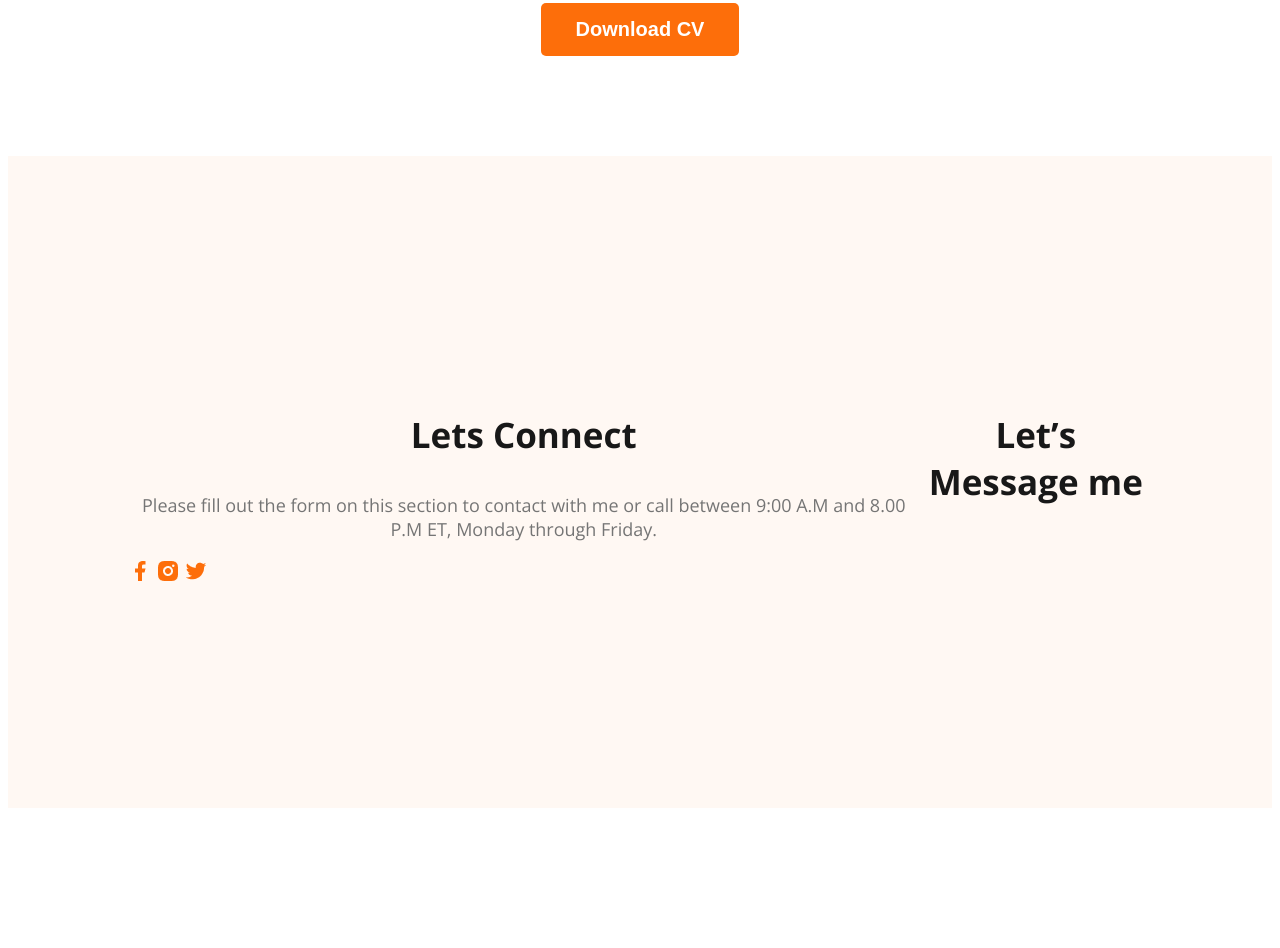
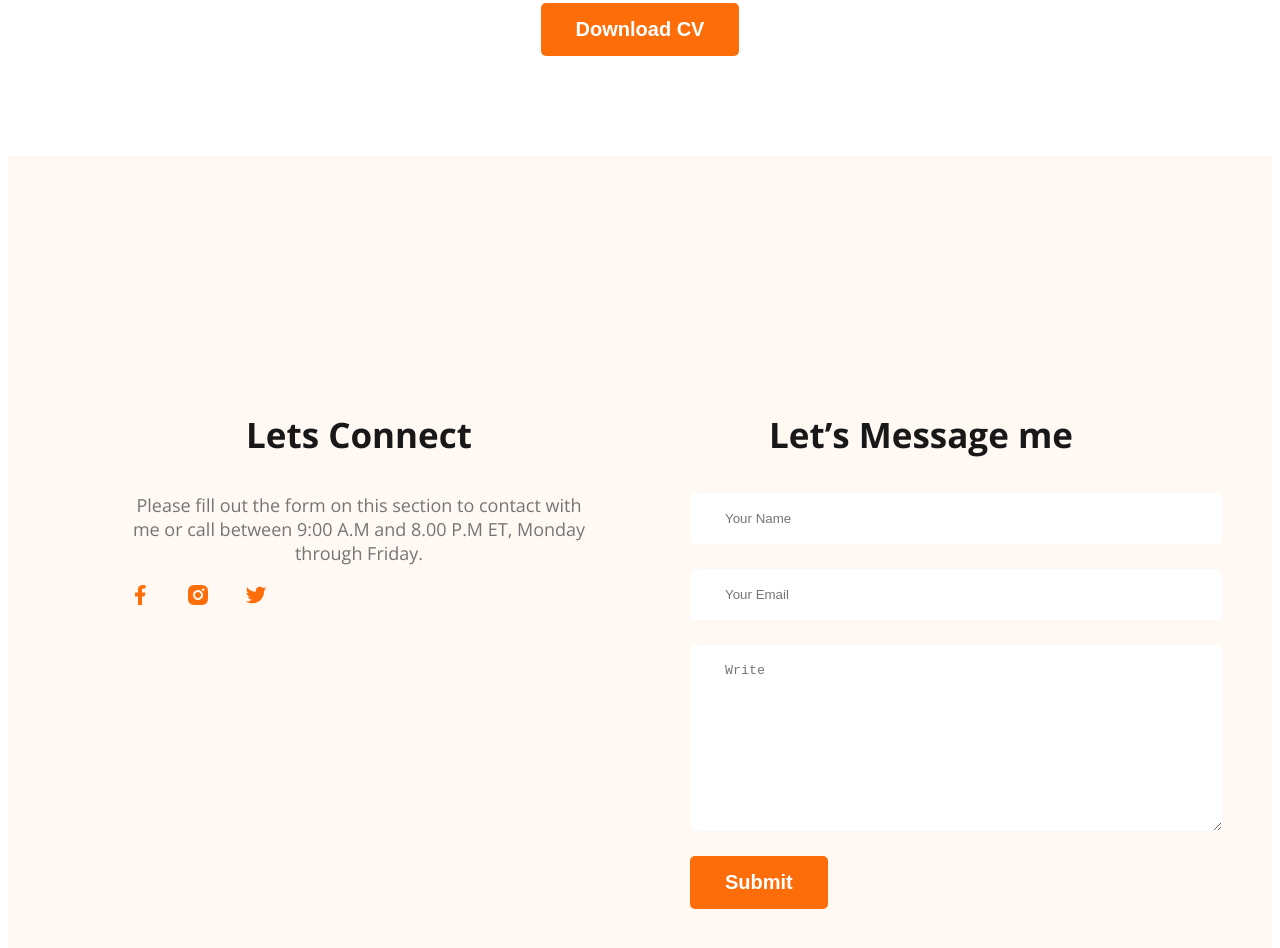
Before and after one commit to tanbir237/My-portfolio, a plain HTML site: page My-portfolio/index.html in a window 1280 px wide. Shown: the part 3281-4229 px from the top of the page. Before the commit the page ends 4097 px from the top, so only its background shows below. Drawn offline with nearby package versions, Linux system fonts and the light colour scheme.

Commit message:
completed

```diff
--- a/My-portfolio/Style/portfolio.css
+++ b/My-portfolio/Style/portfolio.css
@@ -190,7 +190,7 @@ main section {
     margin-bottom: 10px;
 }
 
-.resume-iteam-info{
+.resume-iteam-info {
     margin-bottom: 20px;
     margin-top: 0px;
 }
@@ -200,20 +200,43 @@ main section {
     color: #757575;
 }
 
-.resune-conteiner hr{
+.resune-conteiner hr {
     margin: 30px;
 }
 
-.download-CV{
+.download-CV {
     text-align: center;
     margin-top: 50px;
 }
 
 /* footer section style */
 
-footer{
+footer {
     display: flex;
     background: #FFF8F3;
     padding: 220px 120px;
     margin-top: 100px;
+    gap: 100px;
 }
+
+.footer-column {
+    width: 50%;
+}
+
+
+.contact input,
+textarea {
+    display: block;
+    margin-bottom: 25px;
+    color: #757575;
+    padding: 18px 35px;
+    border-radius: 5px;
+    background: #FFF;
+    border: 0;
+    width: 100%;
+
+}
+
+.social-links a{
+    margin-right: 30px;
+}
--- a/My-portfolio/index.html
+++ b/My-portfolio/index.html
@@ -177,6 +177,14 @@
 
         <div class="footer-column">
             <h3 class="section-tittle">Let’s Message me</h3>
+            <form class="contact" >
+                <input type="text" placeholder="Your Name">
+                <input type="email" name="" id="" placeholder="Your Email" >
+                <textarea name="" id="" cols="30" rows="10"  placeholder="Write" ></textarea>
+            </form>
+            <div>
+                <button class="btn-primary" > Submit</button>
+            </div>
         </div>
 
     </footer>
```
